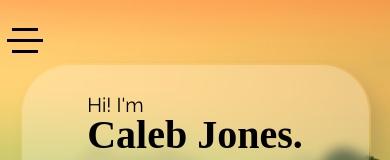
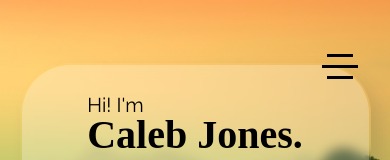
Before and after one commit to calebjo/portfolio-site, a Next.js app: page / in a window 390 px wide. Shown: the top 160 px of the page. Built offline with nearby package versions, Linux system fonts and the light colour scheme; a web font is replaced by a local one.

Commit message:
Migrate styles from module to new hamburger.scss

```diff
--- a/pages/_app.js
+++ b/pages/_app.js
@@ -4,6 +4,7 @@ import '../styles/home.scss'
 import '../styles/skills.scss'
 import '../styles/projects.scss'
 import '../styles/contact.scss'
+import '../styles/hamburger.scss'
 
 function MyApp({ Component, pageProps }) {
   return <Component {...pageProps} />
--- a/pages/components/hamburger.jsx
+++ b/pages/components/hamburger.jsx
@@ -9,30 +9,37 @@ export default class Hamburger extends React.Component {
     }
 
     toggleDropdown(event){
-        console.log("In toggleDropdown()")
-        event.currentTarget.classList.toggle("toggled")
+        event.currentTarget.parentNode.classList.toggle("toggled")
         this.setState({
             toggled: true
         })
     }
 
     hoverDropdown(event){
-        console.log("In hoverDropdown()")
-        event.currentTarget.classList.toggle(styles.hovered)
+        event.currentTarget.parentNode.classList.toggle("hovered")
     }
 
     render(){
         return (
-            <div
-                className={styles.hamburger}
-                onClick={this.toggleDropdown}
-                onMouseEnter={this.hoverDropdown}
-                onMouseLeave={this.hoverDropdown}
-            >
-                <div className={styles.bar1}></div>
-                <div className={styles.bar2}></div>
-                <div className={styles.bar3}></div>
+            <div className="nav-dropdown">
+                <div
+                    className="hamburger"
+                    onClick={this.toggleDropdown}
+                    onMouseEnter={this.hoverDropdown}
+                    onMouseLeave={this.hoverDropdown}
+                >
+                    <div className="bar1"></div>
+                    <div className="bar2"></div>
+                    <div className="bar3"></div>
+                </div>
+                <div className="dropdown-container">
+                    <a href="#home">Home</a>
+                    <a href="#skills">Skills</a>
+                    <a href="#projects">Projects</a>
+                    <a href="#contact">Contact</a>
+                </div>
             </div>
+
         )
     }
 }
--- a/pages/components/topNav.jsx
+++ b/pages/components/topNav.jsx
@@ -6,14 +6,14 @@ import Hamburger from './hamburger'
 export default function TopNav(props) {
 
     const classList = props.pastTop ? (
-        `${styles.topnav} scrolled`
+        `top-nav scrolled`
     ) : (
-        `${styles.topnav}`
+        `top-nav`
     )
 
     return(
         <div className={classList}>
-            <div className={styles.topnav__links}>
+            <div className='top-nav__links'>
                 <a href="#home">Home</a>
                 <a href="#skills">Skills</a>
                 <a href="#projects">Projects</a>
--- a/styles/Home.module.css
+++ b/styles/Home.module.css
@@ -79,42 +79,6 @@
     height: 100%;
 }
 
-/* Top Nav bar*/
-.topnav {
-    z-index: 100;
-    position: absolute;
-    display: flex;
-    width: 100%;
-    justify-content: space-between;
-    align-items: center;
-    top: 0;
-    font-size: 4rem;
-    height: 8rem;
-    transition: 0.2s all ease-out;
-}
-
-.topnav > div {
-    margin: 0.5rem;
-}
-
-.topnav__links {
-    display: none;
-    width: 100%;
-    justify-content: center;
-    font-size: 2rem;
-}
-
-.topnav__links a {
-    padding: 1% 5%;
-    transition: 0.1s all ease-in-out;
-}
-
-.topnav__links a:hover {
-    background: rgba(0, 0, 0, 0.075);
-    border-radius: 2rem;
-    transition: 0.1s all ease-in-out;
-}
-
 /* Side Nav bar*/
 .sidenav {
     display: none;
@@ -133,45 +97,6 @@
     background: #111;
     border-radius: 1.5rem;
 }
-
-/* Dropdown menu*/
-.hamburger {
-    display: flex;
-    flex-direction: column;
-    justify-content: center;
-    align-items: center;
-    width: 4rem;
-}
-
-.bar1, .bar2, .bar3 {
-    background: black;
-    height: 3px;
-    margin: 0.4rem 0;
-    transition: 0.5s;
-}
-
-.bar1, .bar3 {
-    width: 65%;
-}
-
-.bar2 {
-    width: 90%;
-}
-
-/* Hover dropdown animation */
-.hovered .bar1 {
-    width: 40%;
-}
-
-.hovered .bar2 {
-    width: 65%;
-}
-
-.hovered .bar3 {
-    width: 90%;
-}
-
-/* Toggle dropdown menu */
 
 /* Overall content */
 
@@ -205,17 +130,3 @@
     justify-content: center;
     align-items: center;
 }
-
-/* Media queries */
-@media (min-width: 600px) {
-    .topnav {
-        position: sticky;
-    }
-    .topnav__links {
-        display: flex;
-    }
-
-    .hamburger {
-        display: none;
-    }
-}
--- /dev/null
+++ b/styles/hamburger.scss
@@ -0,0 +1,124 @@
+/* Top Nav bar*/
+.top-nav {
+    z-index: 100;
+    position: absolute;
+    display: flex;
+    width: 100%;
+    justify-content: space-between;
+    align-items: center;
+    top: 0;
+    font-size: 4rem;
+    height: 8rem;
+    transition: 0.2s all ease-out;
+}
+
+.top-nav > div {
+    margin: 0.5rem;
+}
+
+.top-nav__links {
+    display: none;
+    width: 100%;
+    justify-content: center;
+    font-size: 2rem;
+}
+
+.top-nav__links a {
+    padding: 1% 5%;
+    transition: 0.1s all ease-in-out;
+}
+
+.top-nav__links a:hover {
+    background: rgba(0, 0, 0, 0.075);
+    border-radius: 2rem;
+    transition: 0.1s all ease-in-out;
+}
+
+/* Dropdown menu*/
+.hamburger {
+    z-index: 100;
+    position: fixed;
+    display: flex;
+    flex-direction: column;
+    justify-content: center;
+    align-items: center;
+    right: 2rem;
+    width: 6rem;
+    border-radius: 4rem;
+    padding: 1rem;
+    cursor: pointer;
+    transition: 0.15s all ease-out;
+}
+
+.top-nav.scrolled .hamburger {
+    background: #ffa24f;
+    box-shadow: 0 4px 4px rgba(0, 0, 0, 0.2);
+    transition: 0.15s all ease-out;
+}
+
+.bar1, .bar2, .bar3 {
+    background: black;
+    height: 3px;
+    margin: 0.4rem 0;
+    transition: 0.5s;
+}
+
+.bar1, .bar3 {
+    width: 65%;
+}
+
+.bar2 {
+    width: 90%;
+}
+
+.hovered .bar1 {
+    width: 40%;
+}
+
+.hovered .bar2 {
+    width: 65%;
+}
+
+.hovered .bar3 {
+    width: 90%;
+}
+
+/* Toggle dropdown menu */
+
+.dropdown-container {
+    display: none;
+    flex-direction: column;
+    align-items: center;
+    width: 100vw;
+    height: 100vh;
+    background: red;
+}
+
+.nav-dropdown.toggled .dropdown-container {
+    display: flex;
+}
+
+/* Media queries */
+@media (min-width: 600px) {
+    .hamburger {
+        display: none;
+    }
+
+    .top-nav {
+        position: sticky;
+    }
+
+    .top-nav__links {
+        display: flex;
+    }
+
+    .hamburger {
+        display: none;
+    }
+
+    .top-nav.scrolled {
+        background: rgb(255, 173, 91);
+        box-shadow: 0 4px 6px rgba(0, 0, 0, 0.15);
+        transition: 0.2s all ease-out;
+    }
+}
--- a/styles/home.scss
+++ b/styles/home.scss
@@ -1,9 +1,3 @@
-.scrolled {
-    background: rgb(255, 173, 91);
-    // background: linear-gradient(180deg, rgba(241,161,79,1) 30%, rgba(232,171,82,0) 100%);
-    box-shadow: 0 4px 6px rgba(0, 0, 0, 0.15);
-    transition: 0.2s all ease-out;
-}
 
 .home__container {
     display: flex;
```
